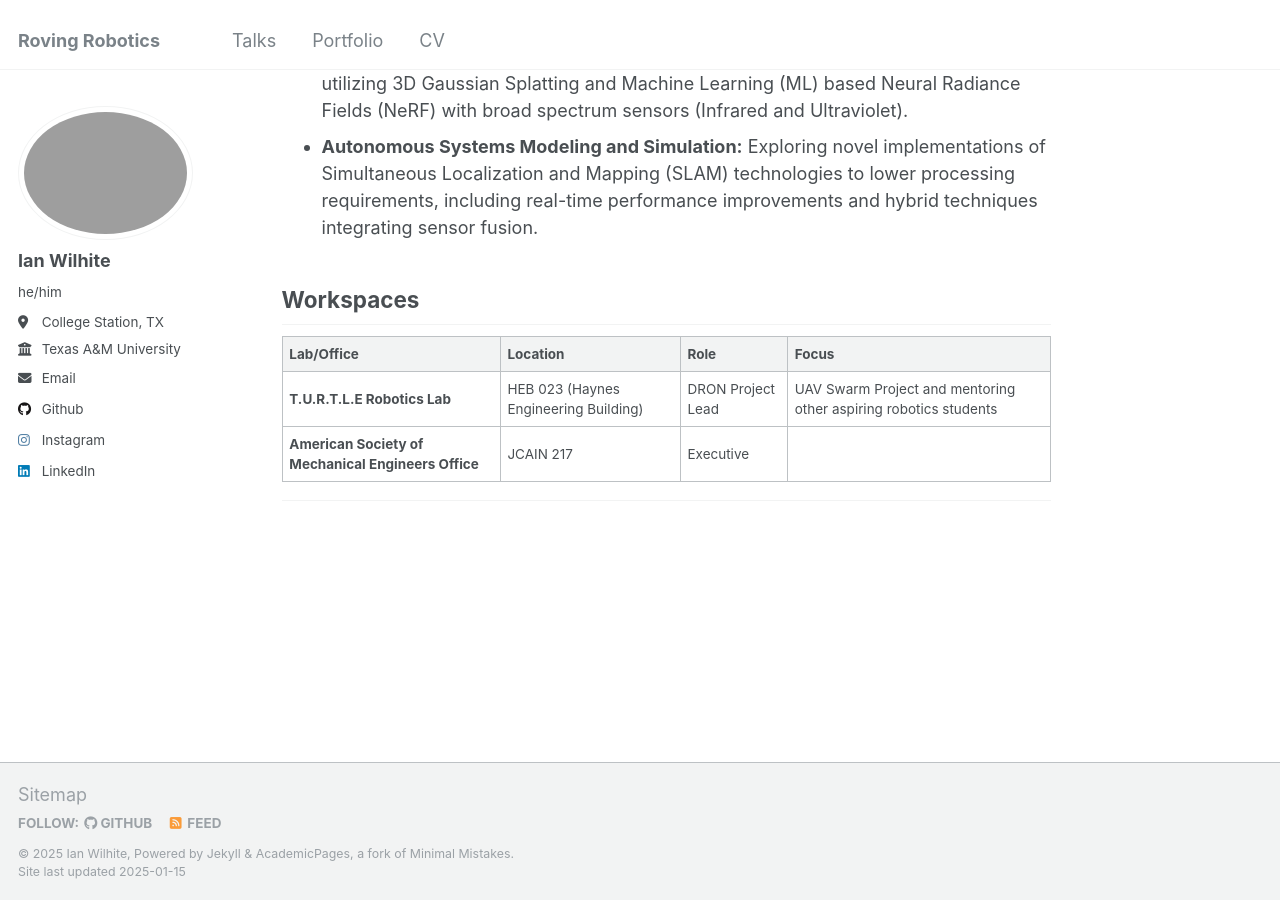
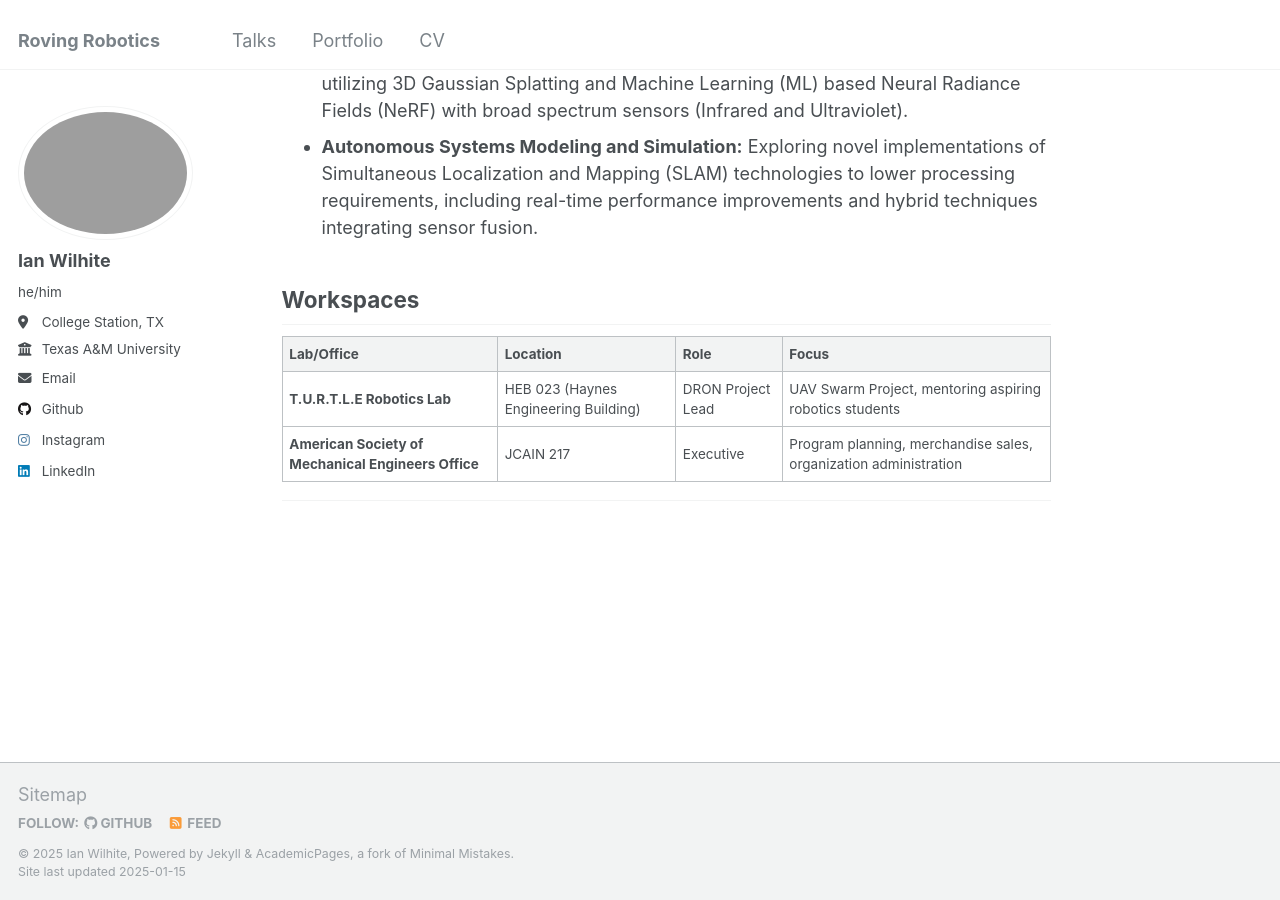
Before and after one commit to Ian-Wilhite/Ian-Wilhite.github.io, a Jekyll site: the page built from _pages/about.md, in a window 1280 px wide and 900 px high, scrolled down 577 px. Built offline with Jekyll 4.4.1, drawn with Linux system fonts in a browser that asks for light colours; a file with an impossible date is left out.

Commit message:
about table

```diff
--- a/_pages/about.md
+++ b/_pages/about.md
@@ -8,8 +8,6 @@
 ---
 
 Welcome! I am a junior at Texas A&M University studying Robotics and Controls Engineering with a passion for multi-agent robotic systems. My passion lies in swarm robotics, particularly in the fields of collaborative autonomy and multi-agent systems. I have worked heavily in aerial autonomy, with an emphasis on spatial awareness and disaster response. With expertise in C++, SolidWorks, and machine learning, I strive to bring autonomous systems closer to real-world applications by developing reliable, scalable solutions that enable robots to operate autonomously in complex, dynamic environments. Through my experiences in both research and hands-on projects, I aim to push the boundaries of aerial autonomy, contributing to next advancements of the 21st century.
-
-
 
 ### Research Interests
 <!-- multi agent systems, swarm robotics, drone navigation, aerial autonomy, and collaborative development -->
@@ -22,7 +20,7 @@
 
 | **Lab/Office** | **Location** | **Role** | **Focus** |
 |----------------|--------------|----------|-----------|
-| **T.U.R.T.L.E Robotics Lab** | HEB 023 (Haynes Engineering Building) | DRON Project Lead | UAV Swarm Project and mentoring other aspiring robotics students |
-| **American Society of Mechanical Engineers Office** | JCAIN 217 | Executive |  |
+| **T.U.R.T.L.E Robotics Lab** | HEB 023 (Haynes Engineering Building) | DRON Project Lead | UAV Swarm Project, mentoring aspiring robotics students |
+| **American Society of Mechanical Engineers Office** | JCAIN 217 | Executive | Program planning, merchandise sales, organization administration |
 
 ---
```
